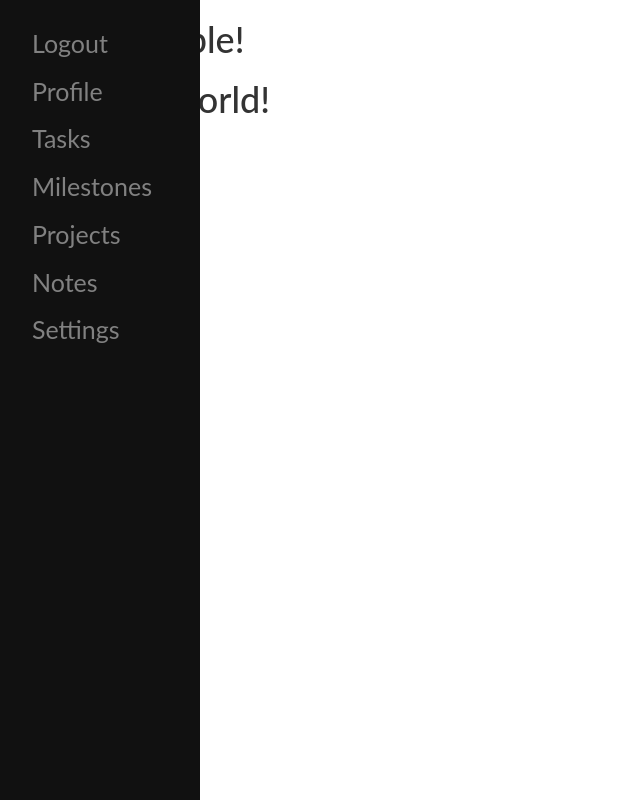
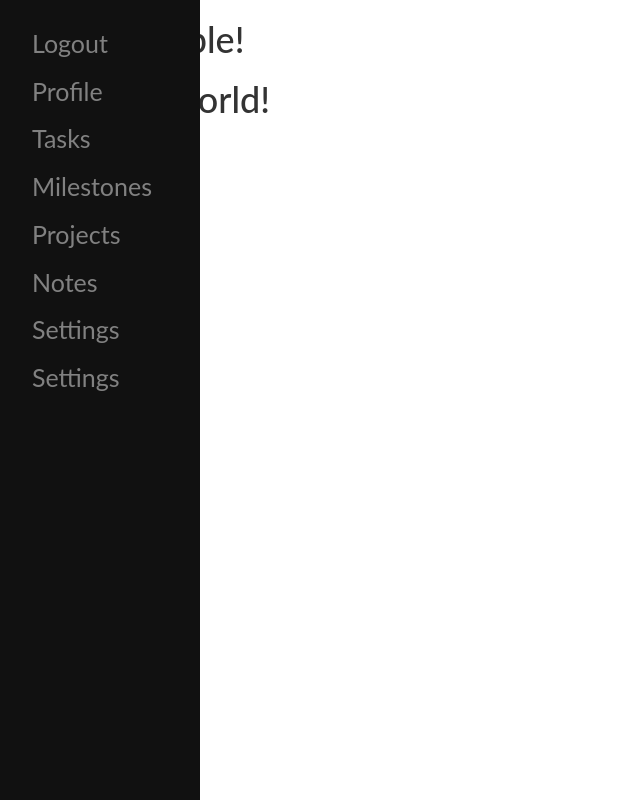
Before and after one commit to lexluter1988/planner, a Flask app: page / in a window 1280 px wide. Shown: the whole page, without its empty margins (0-640 px from the left). Run offline with Flask 2, Linux system fonts and the light colour scheme; the visitor is signed in with stand-in values (Sample User, id 1); data comes from the database, SQL or seed files in the repository; some libraries are stand-ins or nearby versions.

Commit message:
poc to show particular settings based on installed enabled services

```diff
--- a/app/auth/routes.py
+++ b/app/auth/routes.py
@@ -11,6 +11,8 @@ from app.models import User
 
 @bp.route('/login', methods=['GET', 'POST'])
 def login():
+    # idea to load links based on enabled and registered services
+    services = {'settings': True, 'notes': False}
     if current_user.is_authenticated:
         return redirect(url_for('main.index'))
     form = LoginForm()
@@ -24,7 +26,7 @@ def login():
         if not next_page or url_parse(next_page).netloc != '':
             next_page = url_for('main.index')
         return redirect(next_page)
-    return render_template('login.html', title=_('Sign In'), form=form)
+    return render_template('login.html', title=_('Sign In'), form=form, context=services)
 
 
 @bp.route('/logout')
--- a/app/main/routes.py
+++ b/app/main/routes.py
@@ -7,4 +7,5 @@ from app.main import bp
 @bp.route('/index')
 @login_required
 def index():
-    return render_template('index.html')
+    services = {'settings': True, 'notes': False}
+    return render_template('index.html', context=services)
--- a/app/templates/base.html
+++ b/app/templates/base.html
@@ -59,6 +59,9 @@ body {
         <a href="#">{{ _('Notes') }}</a>
         <a href="#">{{ _('Settings') }}</a>
     {% endif %}
+    {% if context.settings %}
+    <a href="#">{{ _('Settings') }}</a>
+    {% endif %}
 </div>
 {% endblock %}
 
```
